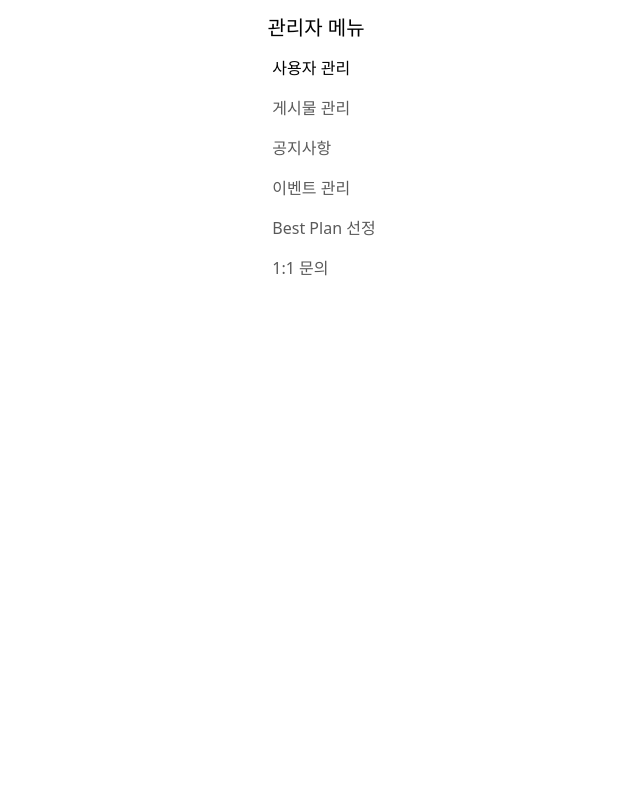
After one commit to jjoyh0123/travel_reco_project, a Java web app: page /adminMain.jsp in a window 1280 px wide. The commit adds this page. Shown: the whole page, without its empty margins (316-956 px from the left). Run offline with Tomcat 11, a stand-in JSP engine, Linux system fonts and the light colour scheme.

Commit message:
관리자 페이지(adminMain.jsp) 추가

```diff
--- /dev/null
+++ b/src/main/webapp/adminMain.jsp
@@ -0,0 +1,31 @@
+<%@ page contentType="text/html;charset=UTF-8" %>
+<html>
+<head>
+  <title>Title</title>
+  <link href="https://cdn.jsdelivr.net/npm/bootstrap@5.3.3/dist/css/bootstrap.min.css" rel="stylesheet"
+        integrity="sha384-QWTKZyjpPEjISv5WaRU9OFeRpok6YctnYmDr5pNlyT2bRjXh0JMhjY6hW+ALEwIH" crossorigin="anonymous">
+  <script src="https://cdn.jsdelivr.net/npm/bootstrap@5.3.3/dist/js/bootstrap.bundle.min.js"
+          integrity="sha384-YvpcrYf0tY3lHB60NNkmXc5s9fDVZLESaAA55NDzOxhy9GkcIdslK1eN7N6jIeHz"
+          crossorigin="anonymous"></script>
+  <style>
+      .menu {
+
+      }
+  </style>
+</head>
+<body>
+<article id="content">
+  <nav class="navbar flex-column menu">
+    <a class="navbar-brand" href="#">관리자 메뉴</a>
+    <div class="navbar-nav">
+      <a class="nav-link active" aria-current="page" href="#">사용자 관리</a>
+      <a class="nav-link" href="#">게시물 관리</a>
+      <a class="nav-link" href="#">공지사항</a>
+      <a class="nav-link" href="#">이벤트 관리</a>
+      <a class="nav-link" href="#">Best Plan 선정</a>
+      <a class="nav-link" href="#">1:1 문의</a>
+    </div>
+  </nav>
+</article>
+</body>
+</html>
--- a/src/main/webapp/header.jsp
+++ b/src/main/webapp/header.jsp
@@ -55,6 +55,7 @@
 
       .profile {
           background-image: none; /*프로필 사진*/
+          margin-left: 10px;
       }
 
   </style>
@@ -70,7 +71,7 @@
     <c:choose>
       <c:when test="${not empty sessionScope.userId}"><%-- 유저가 로그인 했는지 검증하는 부분 --%>
         <div class="dropdown">
-          <button class="btn rounded-circle p-2 profile" type="button" data-bs-toggle="dropdown"
+          <button class="btn rounded-circle p-4 profile" type="button" data-bs-toggle="dropdown"
                   aria-expanded="false" style="border: 1px solid coral">
           </button>
           <ul class="dropdown-menu dropdown-menu-end">
```
